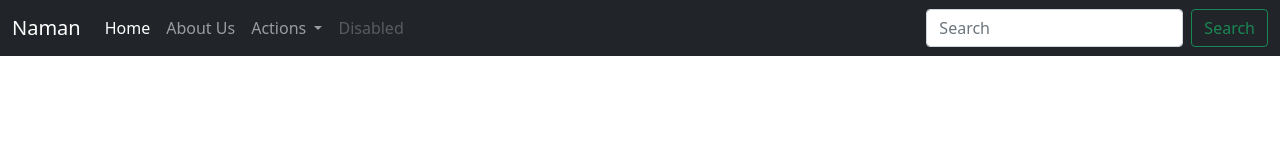
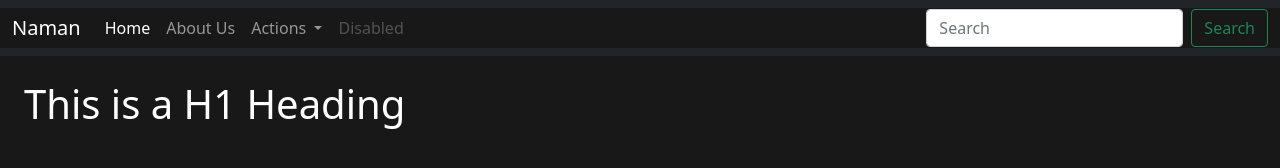
Before and after one commit to namanvarhsney19/Test, a plain HTML site: page index.html in a window 1280 px wide. Drawn offline with nearby package versions, Linux system fonts and the light colour scheme.

Commit message:
Added style to index.html

```diff
--- /dev/null
+++ b/index.css
@@ -0,0 +1,4 @@
+*{
+    background-color: #181818;
+    color: white;
+}
--- a/index.html
+++ b/index.html
@@ -6,6 +6,7 @@
     <meta name="viewport" content="width=device-width, initial-scale=1.0">
     <title>Trial</title>
     <link href="https://cdn.jsdelivr.net/npm/bootstrap@5.1.1/dist/css/bootstrap.min.css" rel="stylesheet" integrity="sha384-F3w7mX95PdgyTmZZMECAngseQB83DfGTowi0iMjiWaeVhAn4FJkqJByhZMI3AhiU" crossorigin="anonymous">
+    <link rel="stylesheet" href="./index.css">
 </head>
 <body>
     <nav class="navbar navbar-expand-lg navbar-dark bg-dark">
@@ -44,6 +45,9 @@
           </div>
         </div>
       </nav>
+      <div class="container1 py-4 px-4">
+          <h1>This is a H1 Heading</h1>
+      </div>
       <script src="https://cdn.jsdelivr.net/npm/bootstrap@5.1.1/dist/js/bootstrap.bundle.min.js" integrity="sha384-/bQdsTh/da6pkI1MST/rWKFNjaCP5gBSY4sEBT38Q/9RBh9AH40zEOg7Hlq2THRZ" crossorigin="anonymous"></script>
 </body>
 </html>
```
